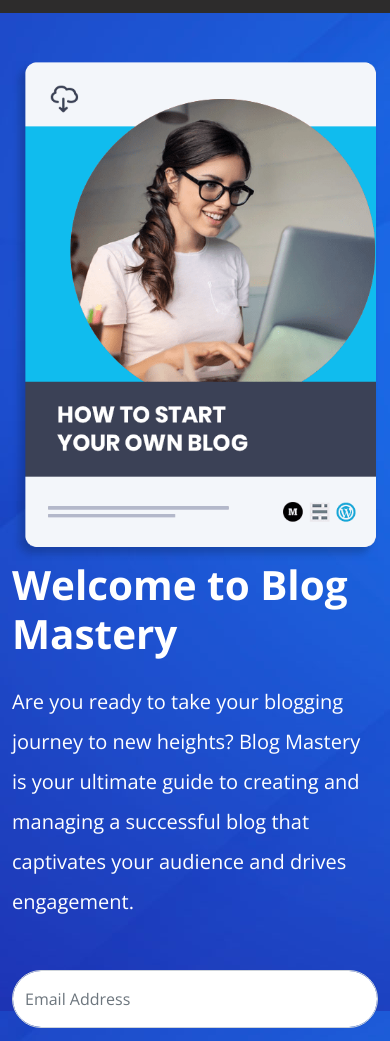
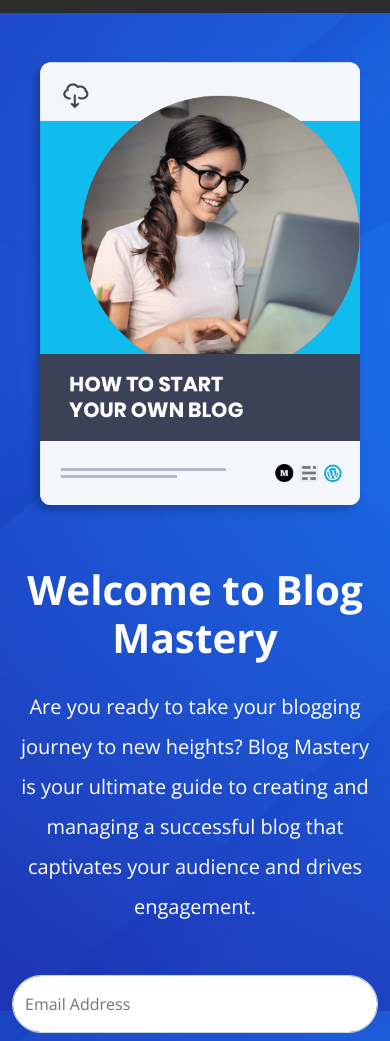
Before and after one commit to HemruChamuditha/E-Books-Website, a website: page index.html in a window 390 px wide. Shown: the part 59-1100 px from the top of the page. Drawn offline with nearby package versions, Linux system fonts and the light colour scheme; files that its build step writes are made by us from their sources.

Commit message:
adds responsiveness

```diff
--- a/index.html
+++ b/index.html
@@ -50,15 +50,15 @@
         <div class="container pt-5 pb-5">
           <div class="row">
             <div class="col-md-6">
-              <div class="img-container">
+              <div class="img-container mx-3">
                 <img src="images/header-ebook.png" class="img-fluid" alt="" />
               </div>
             </div>
             <div class="col-md-6 d-flex flex-column justify-content-center">
-              <div class="display-2 fw-bold mb-4 text-white">
+              <div class="display-2 fw-bold mb-4 text-white text-center text-md-start mt-5 mt-md-0">
                 Welcome to Blog Mastery
               </div>
-              <div class="lh-lg mb-5 text-white fs-5">
+              <div class="lh-lg mb-5 text-white fs-5 text-center text-md-start">
                 Are you ready to take your blogging journey to new heights? Blog
                 Mastery is your ultimate guide to creating and managing a
                 successful blog that captivates your audience and drives
```
